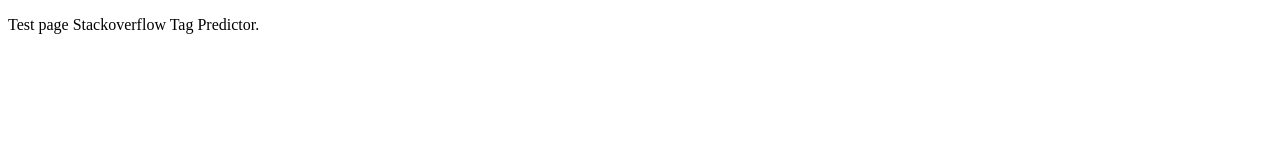
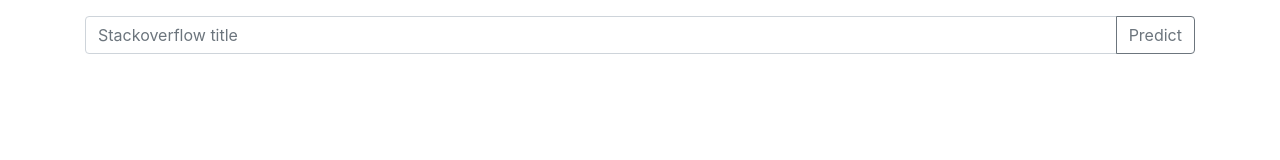
Before and after one commit to Pepijnk12/REMLA, a plain HTML site: page src/templates/index.html in a window 1280 px wide. Drawn offline with nearby package versions, Linux system fonts and the light colour scheme.

Commit message:
Add simple UI to make predictions

```diff
--- a/src/templates/index.html
+++ b/src/templates/index.html
@@ -1,10 +1,49 @@
 <!DOCTYPE html>
 <html lang="en">
 <head>
-    <meta charset="UTF-8">
-    <title>Title</title>
+  <meta charset="UTF-8">
+  <title>Stackoverflow Tag Predictor</title>
+  <link rel="stylesheet" href="https://cdn.jsdelivr.net/npm/bootstrap@4.4.1/dist/css/bootstrap.min.css"
+        integrity="sha384-Vkoo8x4CGsO3+Hhxv8T/Q5PaXtkKtu6ug5TOeNV6gBiFeWPGFN9MuhOf23Q9Ifjh" crossorigin="anonymous">
 </head>
+
 <body>
-    <p>Test page Stackoverflow Tag Predictor.</p>
+<div class="container pt-3">
+  <div class="input-group mb-3">
+    <input type="text" class="form-control" placeholder="Stackoverflow title" id="post-input">
+    <div class="input-group-append">
+      <button class="btn btn-outline-secondary" type="button"
+              onclick="predict(document.getElementById('post-input').value)">Predict
+      </button>
+    </div>
+  </div>
+  <div id="loading" class="spinner-border" role="status">
+    <span class="sr-only">Loading...</span>
+  </div>
+  <div id="result">
+    <p>Tags: <span id="result-tags"></span></p>
+  </div>
+</div>
+<script>
+    document.getElementById('loading').style.display = "none";
+    document.getElementById('result').style.display = "none";
+
+    function predict(title) {
+        document.getElementById('loading').style.display = "block";
+        document.getElementById('result').style.display = "none";
+
+        fetch("/predict", {
+            method: "POST",
+            headers: {'Content-Type': 'application/json'},
+            body: JSON.stringify({post: title})
+        })
+            .then(res => res.json())
+            .then(responseData => {
+                document.getElementById('result-tags').innerHTML = responseData['result'];
+                document.getElementById('result').style.display = "block";
+                document.getElementById('loading').style.display = "none";
+            });
+    }
+</script>
 </body>
 </html>
```
